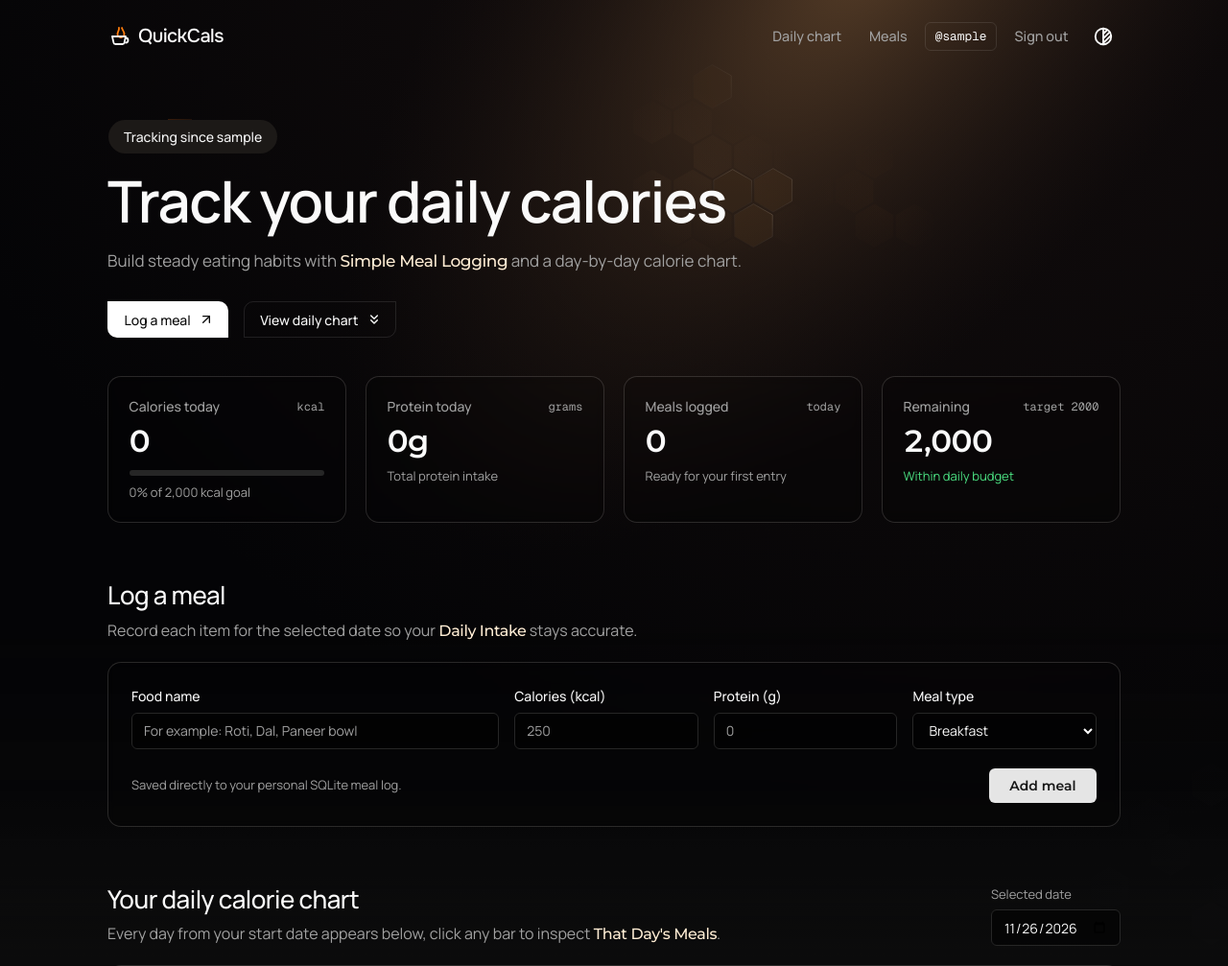
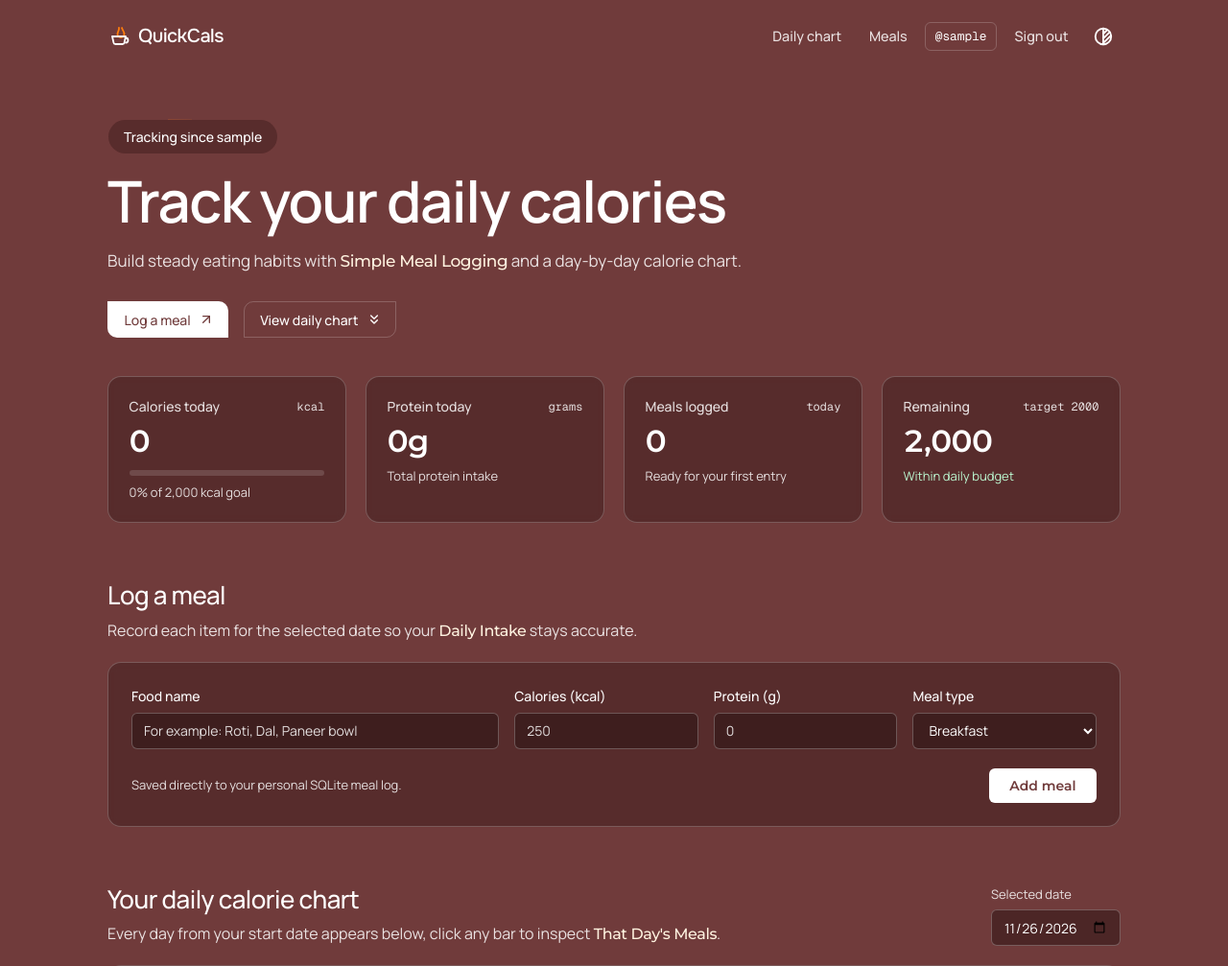
Before and after one commit to DipeshTheChosenOne/CalorieTracker, a Flask app: page / in a window 1280 px wide. Shown: the top 1007 px of the page at 96% size. Run offline with Flask 3, Linux system fonts and the light colour scheme; the visitor is signed in with stand-in values (Sample User, id 1); data comes from the database, SQL or seed files in the repository; data that the repository does not hold is empty.

Commit message:
Use #703B3B background, white text, and remove hexagon backdrop

```diff
--- a/static/style.css
+++ b/static/style.css
@@ -43,39 +43,39 @@
 }
 
 .dark {
-    --background: oklch(0.145 0 0);
-    --foreground: oklch(0.985 0 0);
-    --card: oklch(0.205 0 0);
-    --card-foreground: oklch(0.985 0 0);
-    --primary: oklch(0.922 0 0);
-    --primary-foreground: oklch(0.205 0 0);
-    --secondary: oklch(0.269 0 0);
-    --secondary-foreground: oklch(0.985 0 0);
-    --muted: oklch(0.269 0 0);
-    --muted-foreground: oklch(0.708 0 0);
-    --border: rgb(255 255 255 / 10%);
-    --input-bg: rgb(0 0 0 / 0.5);
-    --input-border: #262626;
-    --input-focus: #404040;
-    --ring: oklch(0.556 0 0);
-    --brand: oklch(75% 0.183 55.934);
+    --background: #703B3B;
+    --foreground: #ffffff;
+    --card: #582c2c;
+    --card-foreground: #ffffff;
+    --primary: #ffffff;
+    --primary-foreground: #703B3B;
+    --secondary: rgb(255 255 255 / 0.14);
+    --secondary-foreground: #ffffff;
+    --muted: rgb(255 255 255 / 0.14);
+    --muted-foreground: rgb(255 255 255 / 0.85);
+    --border: rgb(255 255 255 / 0.2);
+    --input-bg: rgb(35 15 15 / 0.45);
+    --input-border: rgb(255 255 255 / 0.25);
+    --input-focus: rgb(255 255 255 / 0.55);
+    --ring: rgb(255 255 255 / 0.45);
+    --brand: #ffffff;
     --destructive: #ef4444;
     --destructive-hover: #dc2626;
 
-    --highlight: oklch(0.954 0.038 75.164); /* orange-100 */
-    --card-edge: rgb(255 247 237 / 0.15);   /* orange-50/15 */
-    --card-edge-hover: rgb(255 247 237 / 0.3);
-    --card-fill: rgb(0 0 0 / 0.14);
-    --badge-bg: #1c1917;
-    --badge-text: #f5f5f5;
-    --seg-active-bg: rgb(124 45 18 / 0.4);
-    --seg-active-text: #ffedd5;
-    --seg-hover-bg: rgb(124 45 18 / 0.2);
-    --seg-hover-text: #ffedd5;
-    --status-good: #4ade80;
-    --status-warn: #facc15;
-    --status-over: #f87171;
-    --header-scrolled: rgb(10 10 10 / 0.65);
+    --highlight: #fff3e0;
+    --card-edge: rgb(255 255 255 / 0.22);
+    --card-edge-hover: rgb(255 255 255 / 0.42);
+    --card-fill: rgb(42 18 18 / 0.35);
+    --badge-bg: #582c2c;
+    --badge-text: #ffffff;
+    --seg-active-bg: rgb(255 255 255 / 0.22);
+    --seg-active-text: #ffffff;
+    --seg-hover-bg: rgb(255 255 255 / 0.12);
+    --seg-hover-text: #ffffff;
+    --status-good: #bbf7d0;
+    --status-warn: #fef08a;
+    --status-over: #fecaca;
+    --header-scrolled: rgb(112 59 59 / 0.85);
 }
 
 /* Base */
@@ -354,11 +354,11 @@ body {
 
 .dark .btn-solid {
     background-color: #ffffff;
-    color: #0a0a0a;
+    color: #703B3B;
 }
 
 .dark .btn-solid:hover {
-    background-color: #e5e5e5;
+    background-color: #f3e8e8;
 }
 
 .btn-outline {
@@ -381,7 +381,7 @@ body {
 }
 
 .dark .btn-outline:hover {
-    background-color: rgb(0 0 0 / 0.9);
+    background-color: rgb(255 255 255 / 0.12);
 }
 
 .btn-icon {
--- a/templates/index.html
+++ b/templates/index.html
@@ -26,15 +26,6 @@
 </head>
 <body data-daily-goal="{{ daily_goal }}" data-joined-date="{{ joined_date }}">
     <div class="page-wrapper">
-        <img
-            src="/static/background.svg"
-            alt=""
-            aria-hidden="true"
-            class="chai-backdrop"
-            fetchpriority="high"
-            decoding="async"
-        />
-
         <!-- Sticky transparent header, blurs on scroll -->
         <header class="site-header" id="siteHeader">
             <nav class="nav-inner" aria-label="Primary navigation">
```
Also changed, not shown: templates/auth.html (+0 -9 lines).
